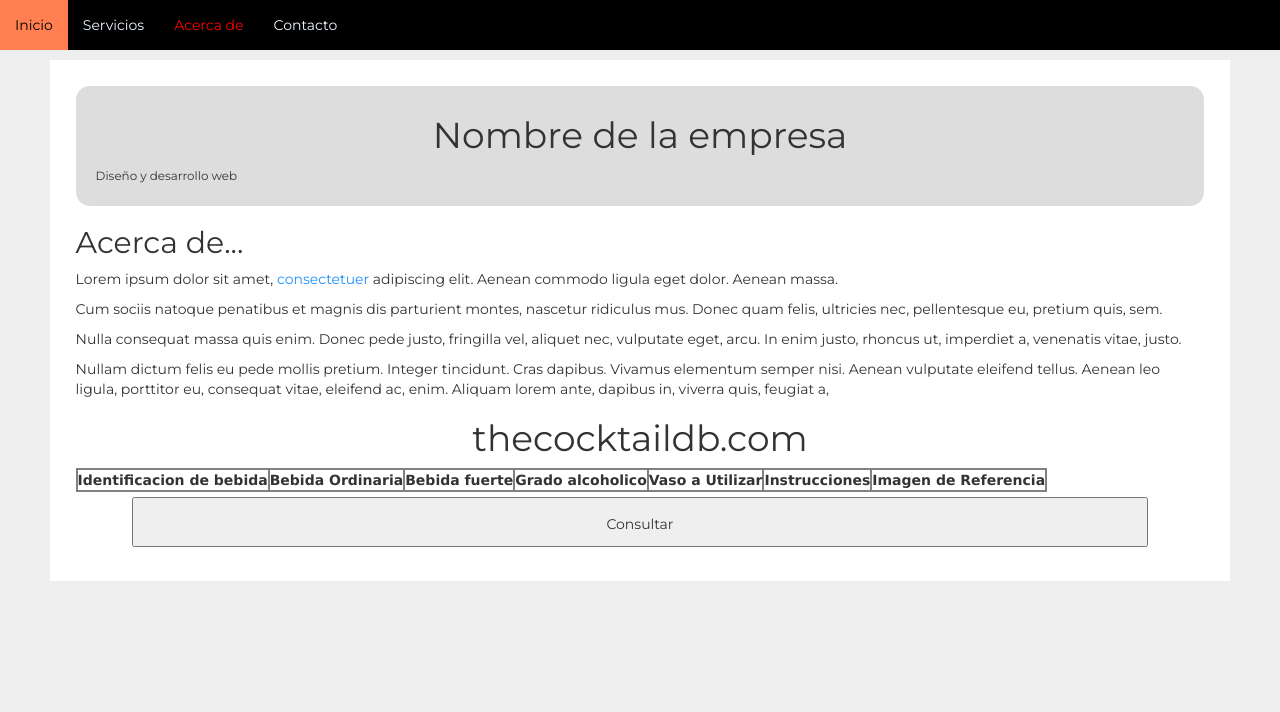
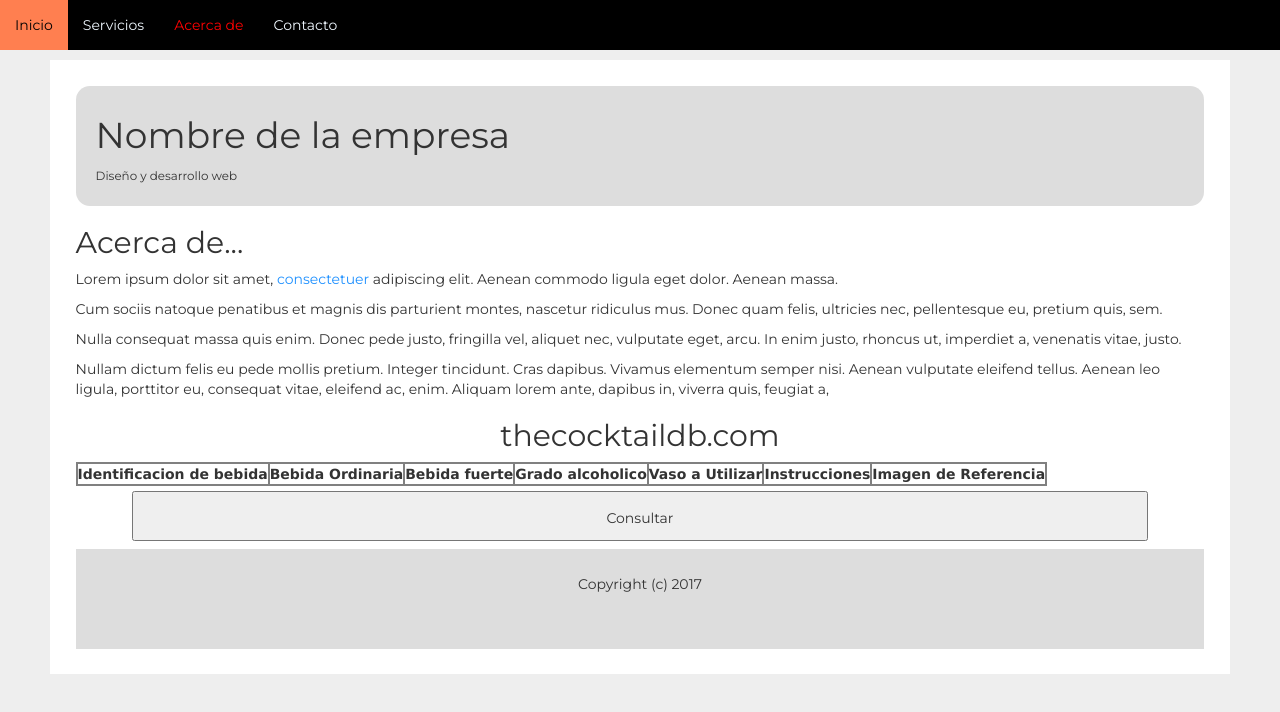
Before and after one commit to carlosegs1506/carlosegs1506, a plain HTML site: page acercade.html in a window 1280 px wide. Drawn offline with nearby package versions, Linux system fonts and the light colour scheme; no server answers.

Commit message:
Arreglado css

```diff
--- a/acercade.html
+++ b/acercade.html
@@ -16,7 +16,6 @@
     <link rel="stylesheet" type="text/css" href="estilos.css" />
     <script src="https://ajax.googleapis.com/ajax/libs/jquery/3.6.0/jquery.min.js"></script>
 
-    <section id="Api">
       <script>
         //let json;
         $(document).ready(function(){
@@ -100,7 +99,7 @@
           enim. Aliquam lorem ante, dapibus in, viverra quis, feugiat a,
         </p>
       </section>
-        <h1>thecocktaildb.com</h1>
+        <h2 class="Titulo">thecocktaildb.com</h2>
         <!--<table id="categorias"></table>-->
         <table id="cocteles">
           <thead>
@@ -118,7 +117,6 @@
         <div class="button">
           <button id="idbuttoncocteles" type="submit">Consultar</button>
         </div>
-      </section>
       <footer>
         <p align="center">Copyright (c) 2017</p>
       </footer>
--- a/estilos.css
+++ b/estilos.css
@@ -112,7 +112,7 @@ button {
 	padding: 5px;
 }
 
-#Api h1 {
+.Titulo {
 	text-align: center;
 }
 .button{
```
